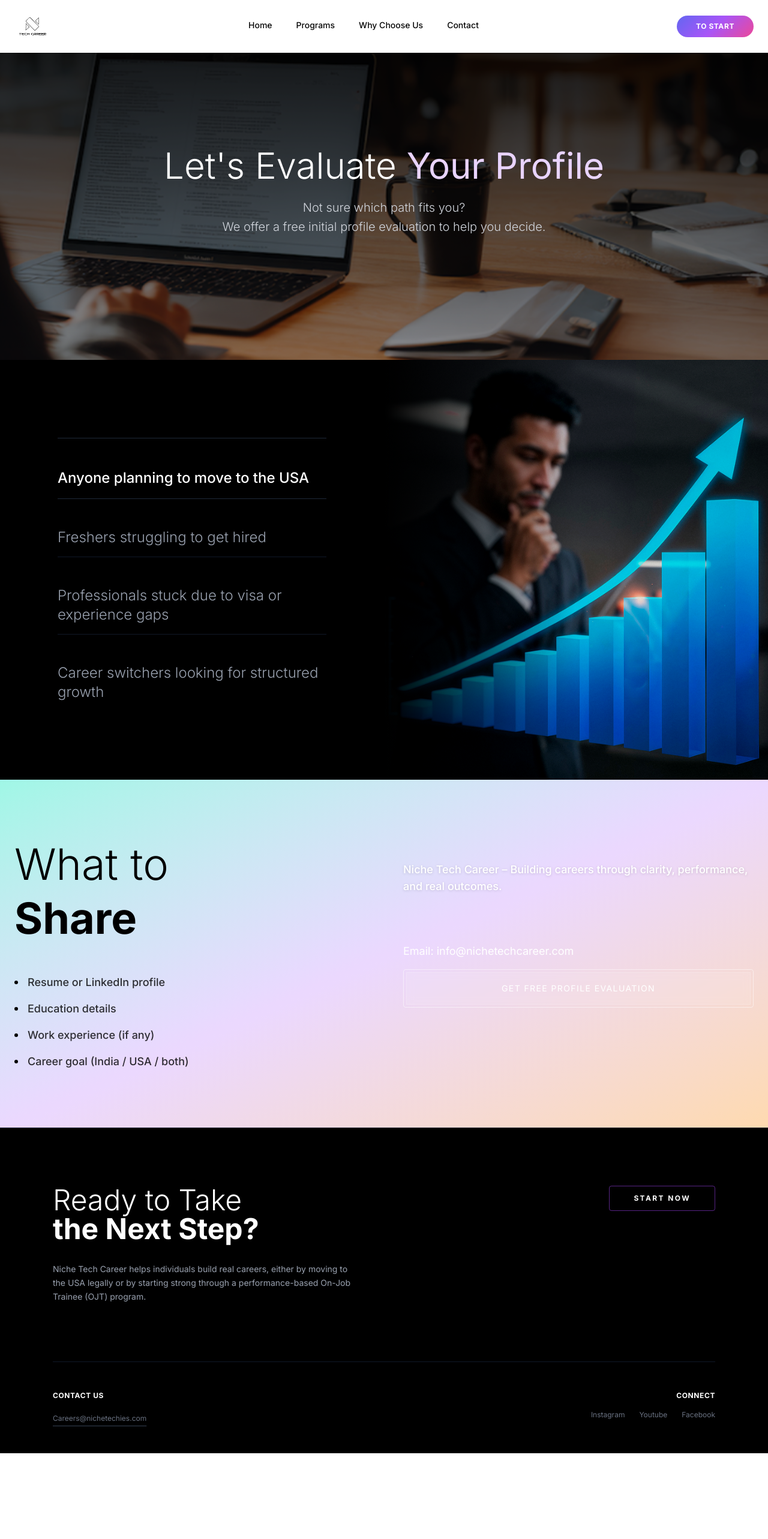
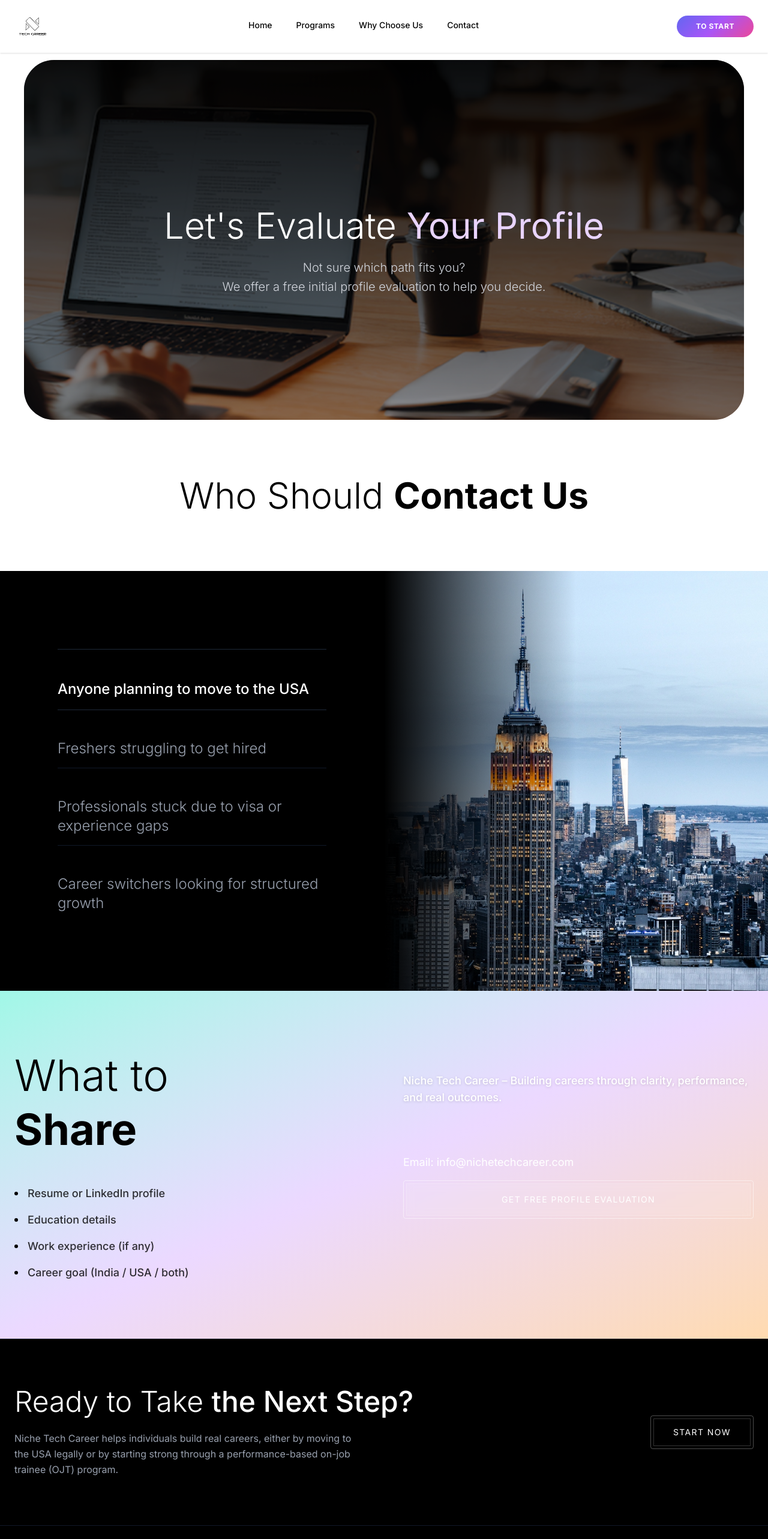
Before and after one commit to PrasobhPS/niche, a React (Vite) app in the folder frontend/: page /contact in a window 1280 px wide. Shown: the top 2566 px of the page at 60% size. Before the commit the page ends 2423 px from the top, so only its background shows below. Built offline with nearby package versions, Linux system fonts and the light colour scheme.

Commit message:
feat: Revamp Contact page layout with new sections and `contact-skyscraper.jpg` image.

```diff
--- a/frontend/src/pages/Contact.jsx
+++ b/frontend/src/pages/Contact.jsx
@@ -4,9 +4,15 @@ import { Link } from 'react-router-dom';
 
 const Contact = () => {
     return (
-        <div className="flex flex-col w-full font-sans">
+        <div className="flex flex-col max-w-[1440px] mx-auto w-full bg-white relative font-sans">
             {/* Hero Section */}
-            <section className="relative w-full h-[500px] md:h-[600px] flex items-center justify-center overflow-hidden">
+            <section className="relative h-[500px] md:h-[600px] flex items-center justify-center overflow-hidden rounded-[50px] mx-auto mt-[50px] md:mt-[100px]"
+                style={{
+                    width: 'calc(100% - 80px)',
+                    marginLeft: '40px',
+                    marginRight: '40px'
+                }}
+            >
                 {/* Background Image with Overlay */}
                 <div className="absolute inset-0 z-0">
                     <img
@@ -28,6 +34,15 @@ const Contact = () => {
                     </p>
                 </div>
             </section>
+
+
+
+            {/* Who Should Contact Us Heading */}
+            <div className="text-center py-24 bg-white">
+                <h2 className="text-4xl md:text-6xl font-light text-black">
+                    Who Should <span className="font-bold">Contact Us</span>
+                </h2>
+            </div>
 
             {/* Who Should Contact Us Section */}
             <section className="bg-black py-0">
@@ -60,9 +75,9 @@ const Contact = () => {
                     {/* Right: Image */}
                     <div className="lg:w-1/2 relative bg-black">
                         <img
-                            src="/contact-graph.png"
-                            alt="Growth Chart"
-                            className="w-full h-full object-cover opacity-90"
+                            src="/contact-skyscraper.jpg"
+                            alt="Empire State Building"
+                            className="w-full h-full object-cover"
                         />
                         <div className="absolute inset-0 bg-gradient-to-r from-black via-transparent to-transparent"></div>
                     </div>
@@ -121,8 +136,31 @@ const Contact = () => {
                 </div>
             </section>
 
+            {/* Ready to Take the Next Step Section */}
+            <section className="bg-black py-20 border-t border-gray-900">
+                <div className="container mx-auto px-6 max-w-7xl">
+                    <div className="flex flex-col md:flex-row justify-between items-center bg-black">
+                        <div className="mb-8 md:mb-0 max-w-2xl">
+                            <h2 className="text-4xl md:text-5xl font-light text-white mb-6">
+                                Ready to Take <span className="font-medium text-white">the Next Step?</span>
+                            </h2>
+                            <p className="text-gray-400 text-sm md:text-base leading-relaxed max-w-xl">
+                                Niche Tech Career helps individuals build real careers, either by moving to the USA legally or by starting strong through a performance-based on-job trainee (OJT) program.
+                            </p>
+                        </div>
+                        <div>
+                            <div className="border border-white/30 rounded p-1">
+                                <button className="bg-transparent hover:bg-white/10 text-white text-sm px-8 py-3 uppercase tracking-widest transition-colors border border-white/20">
+                                    Start Now
+                                </button>
+                            </div>
+                        </div>
+                    </div>
+                </div>
+            </section>
+
             {/* Footer space handled by Layout/Footer */}
-        </div>
+        </div >
     );
 };
 
```
Also changed, not shown: frontend/public/contact-skyscraper.jpg (added).
